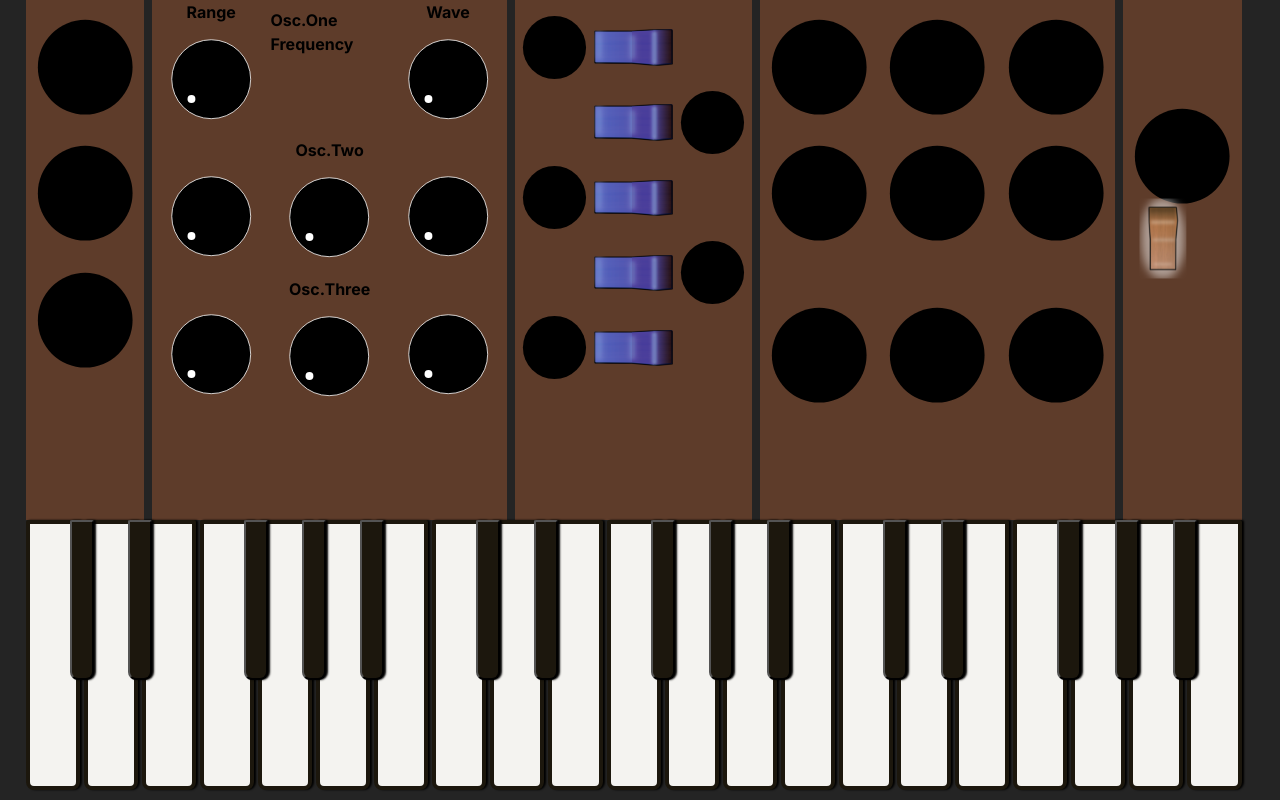
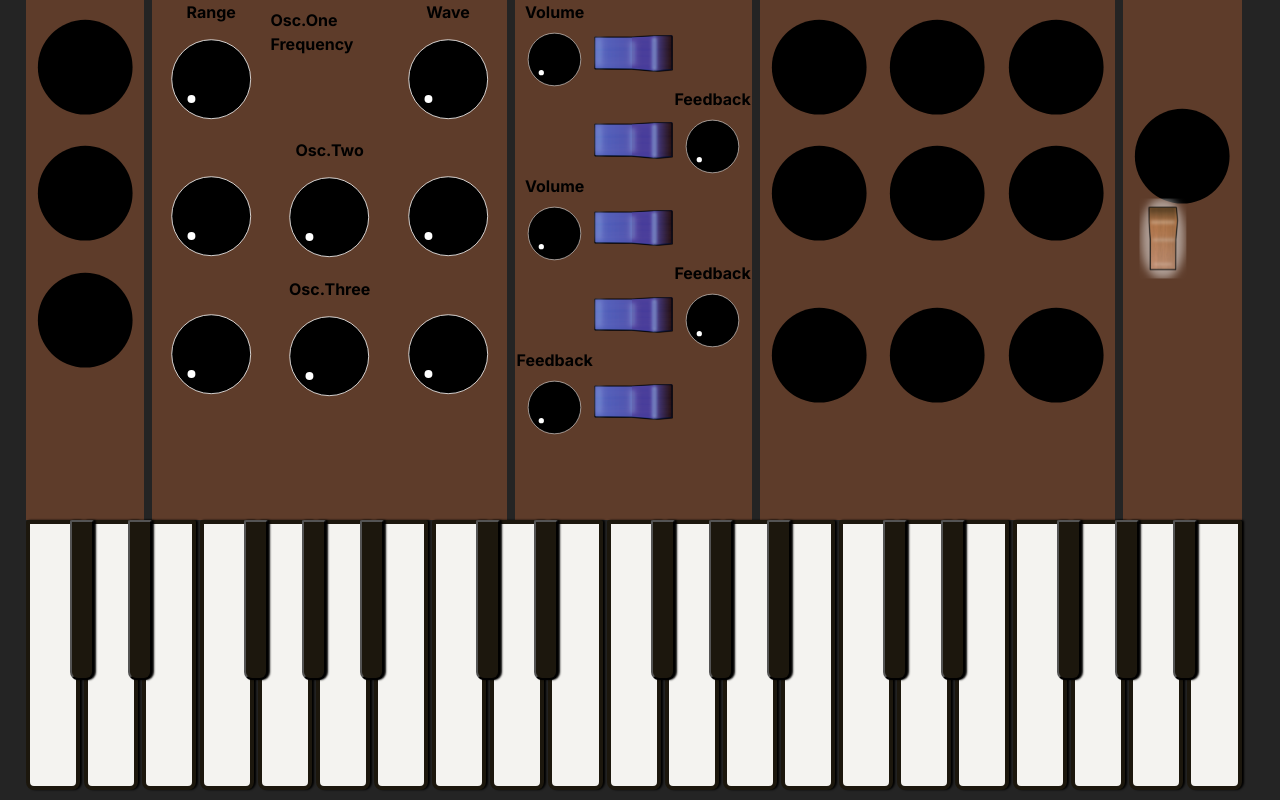
Before and after one commit to t2techno/faug-web, a Next.js app: page / in a window 1280 px wide. Built offline with nearby package versions, Linux system fonts and the light colour scheme; no server answers.

Commit message:
creating Mixer section

```diff
--- a/src/app/page.module.css
+++ b/src/app/page.module.css
@@ -5,12 +5,6 @@
 
   color-scheme: light dark;
   color: rgba(255, 255, 255, 0.87);
-
-
-  font-synthesis: none;
-  text-rendering: optimizeLegibility;
-  -webkit-font-smoothing: antialiased;
-  -moz-osx-font-smoothing: grayscale;
 }
 /*
 a {
--- a/src/components/faug/Faug.tsx
+++ b/src/components/faug/Faug.tsx
@@ -9,6 +9,7 @@ import { BlueToggle, WhiteToggle } from "../toggle";
 
 import styles from "./faug.module.css";
 import Oscillators from "./oscillators";
+import Mixer from "./mixer";
 
 const Faug = () => {
   const {
@@ -34,68 +35,13 @@ const Faug = () => {
           paramDesc={paramDesc}
           changeParam={paramChangeByUI}
         />
-        <div id={styles.mixer} className={styles.section}>
-          <div className={styles.mixRow}>
-            <Knob style={{ flex: 1 }} />
-            <BlueToggle
-              toggle={() => {
-                toggleParam(inputList.OSC_ONE_ON);
-              }}
-              value={paramState[inputList.OSC_ONE_ON]}
-              alt="Oscillator One On/Off Toggle"
-              style={{ flex: 1 }}
-            />
-            <div style={{ flex: 1 }} />
-          </div>
-          <div className={styles.mixRow}>
-            <div style={{ flex: 1 }} />
-            <BlueToggle
-              toggle={() => {
-                toggleParam(inputList.FEEDBACK_ON);
-              }}
-              value={paramState[inputList.FEEDBACK_ON]}
-              alt="Feedback On/Off Toggle"
-              style={{ flex: 1 }}
-            />
-            <Knob style={{ flex: 1 }} />
-          </div>
-          <div className={styles.mixRow}>
-            <Knob style={{ flex: 1 }} />
-            <BlueToggle
-              toggle={() => {
-                toggleParam(inputList.OSC_TWO_ON);
-              }}
-              value={paramState[inputList.OSC_TWO_ON]}
-              alt="Oscillator Two On/Off Toggle"
-              style={{ flex: 1 }}
-            />
-            <div style={{ flex: 1 }} />
-          </div>
-          <div className={styles.mixRow}>
-            <div style={{ flex: 1 }} />
-            <BlueToggle
-              toggle={() => {
-                toggleParam(inputList.NOISE_ON);
-              }}
-              value={paramState[inputList.NOISE_ON]}
-              alt="Noise On/Off Toggle"
-              style={{ flex: 1 }}
-            />
-            <Knob style={{ flex: 1 }} />
-          </div>
-          <div className={styles.mixRow}>
-            <Knob style={{ flex: 1 }} />
-            <BlueToggle
-              toggle={() => {
-                toggleParam(inputList.OSC_THREE_ON);
-              }}
-              value={paramState[inputList.OSC_THREE_ON]}
-              alt="Oscillator Three On/Off Toggle"
-              style={{ flex: 1 }}
-            />
-            <div style={{ flex: 1 }} />
-          </div>
-        </div>
+        <Mixer
+          className={`${styles.section} ${styles.mixer}`}
+          paramState={paramState}
+          paramDesc={paramDesc}
+          toggleParam={toggleParam}
+          changeParam={paramChangeByUI}
+        />
         <div id={styles.env} className={styles.section}>
           <div className={styles.envRow}>
             <Knob />
--- a/src/components/faug/faug.module.css
+++ b/src/components/faug/faug.module.css
@@ -40,7 +40,7 @@
   flex: 1;
 }
 
-.section#mixer {
+.section.mixer {
   flex: 2;
 }
 
--- /dev/null
+++ b/src/components/faug/mixer/Mixer.tsx
@@ -0,0 +1,138 @@
+import styles from "./mixer.module.css";
+import inputList from "@/dsp/inputList";
+import Knob from "@/components/knob/Knob";
+import { BlueToggle } from "@/components/toggle";
+import { iParamDesc } from "@/dsp/faust.utilities";
+
+interface iMixProps {
+  changeParam: (param: string, value: number) => void;
+  toggleParam: (param: string) => void;
+  paramState: Record<string, number>;
+  paramDesc: Record<string, iParamDesc>;
+  className?: string;
+}
+
+const Mixer: React.FC<iMixProps> = ({
+  className,
+  paramState,
+  paramDesc,
+  changeParam,
+  toggleParam,
+}) => {
+  return (
+    <div className={className}>
+      <div className={styles.mixRow}>
+        <Knob
+          className="flex-one"
+          label="Volume"
+          value={paramState[inputList.OSC_ONE_GAIN] ?? 0.0}
+          max={paramDesc[inputList.OSC_ONE_GAIN]?.max}
+          min={paramDesc[inputList.OSC_ONE_GAIN]?.min}
+          step={paramDesc[inputList.OSC_ONE_GAIN]?.step}
+          handleChange={(value: number) => {
+            changeParam(inputList.OSC_ONE_GAIN, value);
+          }}
+        />
+        <BlueToggle
+          toggle={() => {
+            toggleParam(inputList.OSC_ONE_ON);
+          }}
+          value={paramState[inputList.OSC_ONE_ON]}
+          alt="Oscillator One On/Off Toggle"
+          style={{ flex: 1 }}
+        />
+        <div style={{ flex: 1 }} />
+      </div>
+      <div className={styles.mixRow}>
+        <div style={{ flex: 1 }} />
+        <BlueToggle
+          toggle={() => {
+            toggleParam(inputList.FEEDBACK_ON);
+          }}
+          value={paramState[inputList.FEEDBACK_ON]}
+          alt="Feedback On/Off Toggle"
+          style={{ flex: 1 }}
+        />
+        <Knob
+          className="flex-one"
+          label="Feedback"
+          value={paramState[inputList.FEEDBACK_GAIN] ?? 0.0}
+          max={paramDesc[inputList.FEEDBACK_GAIN]?.max}
+          min={paramDesc[inputList.FEEDBACK_GAIN]?.min}
+          step={paramDesc[inputList.FEEDBACK_GAIN]?.step}
+          handleChange={(value: number) => {
+            changeParam(inputList.FEEDBACK_GAIN, value);
+          }}
+        />
+      </div>
+      <div className={styles.mixRow}>
+        <Knob
+          className="flex-one"
+          label="Volume"
+          value={paramState[inputList.OSC_TWO_GAIN] ?? 0.0}
+          max={paramDesc[inputList.OSC_TWO_GAIN]?.max}
+          min={paramDesc[inputList.OSC_TWO_GAIN]?.min}
+          step={paramDesc[inputList.OSC_TWO_GAIN]?.step}
+          handleChange={(value: number) => {
+            changeParam(inputList.OSC_TWO_GAIN, value);
+          }}
+        />
+        <BlueToggle
+          toggle={() => {
+            toggleParam(inputList.OSC_TWO_ON);
+          }}
+          value={paramState[inputList.OSC_TWO_ON]}
+          alt="Oscillator Two On/Off Toggle"
+          style={{ flex: 1 }}
+        />
+        <div style={{ flex: 1 }} />
+      </div>
+      <div className={styles.mixRow}>
+        <div style={{ flex: 1 }} />
+        <BlueToggle
+          toggle={() => {
+            toggleParam(inputList.NOISE_ON);
+          }}
+          value={paramState[inputList.NOISE_ON]}
+          alt="Noise On/Off Toggle"
+          style={{ flex: 1 }}
+        />
+        <Knob
+          className="flex-one"
+          label="Feedback"
+          value={paramState[inputList.NOISE_GAIN] ?? 0.0}
+          max={paramDesc[inputList.NOISE_GAIN]?.max}
+          min={paramDesc[inputList.NOISE_GAIN]?.min}
+          step={paramDesc[inputList.NOISE_GAIN]?.step}
+          handleChange={(value: number) => {
+            changeParam(inputList.NOISE_GAIN, value);
+          }}
+        />
+      </div>
+      <div className={styles.mixRow}>
+        <Knob
+          className="flex-one"
+          label="Feedback"
+          value={paramState[inputList.OSC_THREE_GAIN] ?? 0.0}
+          max={paramDesc[inputList.OSC_THREE_GAIN]?.max}
+          min={paramDesc[inputList.OSC_THREE_GAIN]?.min}
+          step={paramDesc[inputList.OSC_THREE_GAIN]?.step}
+          handleChange={(value: number) => {
+            changeParam(inputList.OSC_THREE_GAIN, value);
+          }}
+        />
+        <BlueToggle
+          toggle={() => {
+            toggleParam(inputList.OSC_THREE_ON);
+          }}
+          value={paramState[inputList.OSC_THREE_ON]}
+          alt="Oscillator Three On/Off Toggle"
+          style={{ flex: 1 }}
+        />
+        <div style={{ flex: 1 }} />
+      </div>
+    </div>
+  );
+};
+
+export default Mixer;
--- /dev/null
+++ b/src/components/faug/mixer/index.ts
@@ -0,0 +1,2 @@
+export * from "./Mixer";
+export { default } from "./Mixer";
--- /dev/null
+++ b/src/components/faug/mixer/mixer.module.css
@@ -0,0 +1,7 @@
+.mixRow {
+  display: flex;
+}
+
+.mixRow:not(:nth-of-type(1)) {
+  margin-top: -5%;
+}
```
